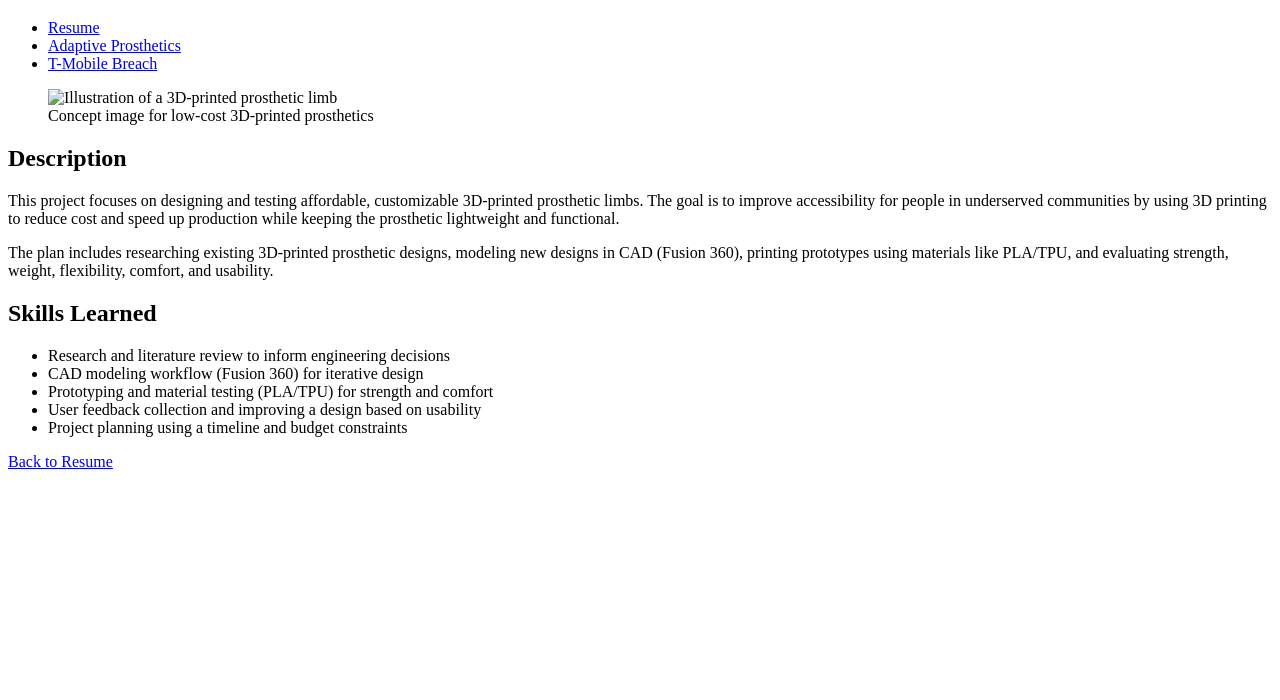
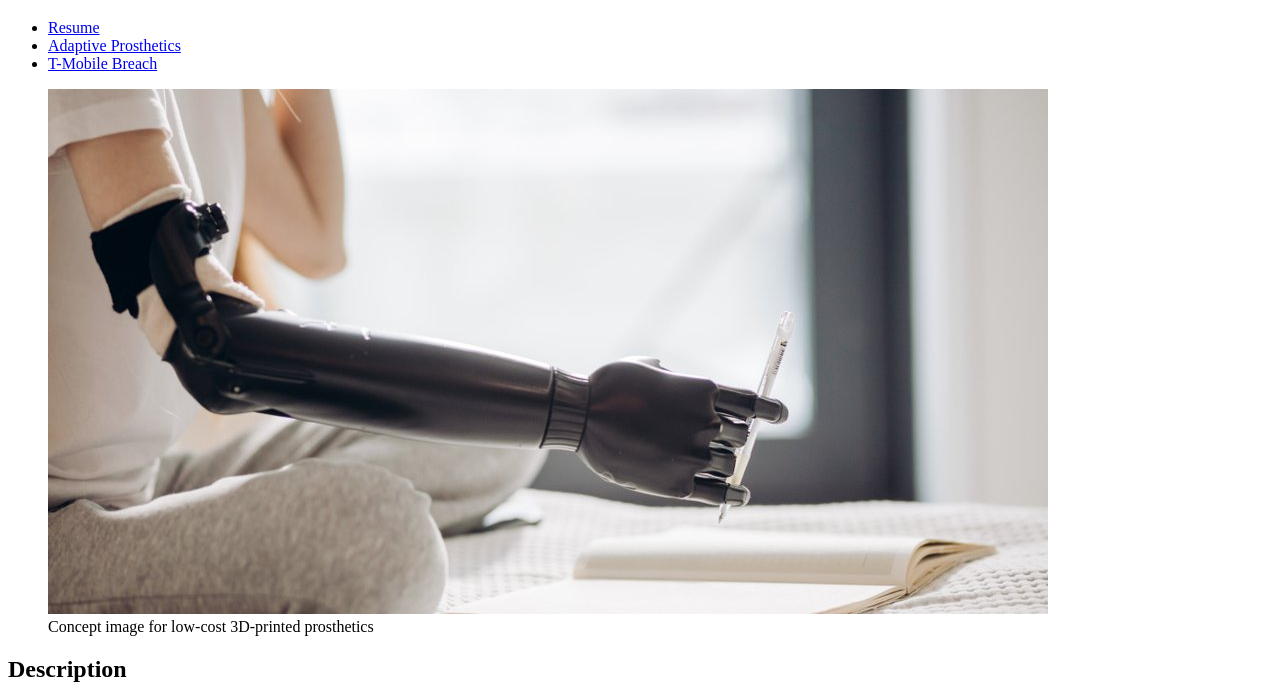
Before and after one commit to winstoncardet/winstoncardet.github.io, a plain HTML site: page project1.html in a window 1280 px wide. Shown: the part 61-761 px from the top of the page. Drawn offline with Linux system fonts and the light colour scheme.

Commit message:
Update project1.html

```diff
--- a/project1.html
+++ b/project1.html
@@ -20,7 +20,7 @@
 
 <main>
   <figure>
-    <img src="images/adaptive-prosthetics.jpg" alt="Illustration of a 3D-printed prosthetic limb">
+    <img src="images/adaptivepros.jpg" alt="Illustration of a 3D-printed prosthetic limb">
     <figcaption>Concept image for low-cost 3D-printed prosthetics</figcaption>
   </figure>
 
```
